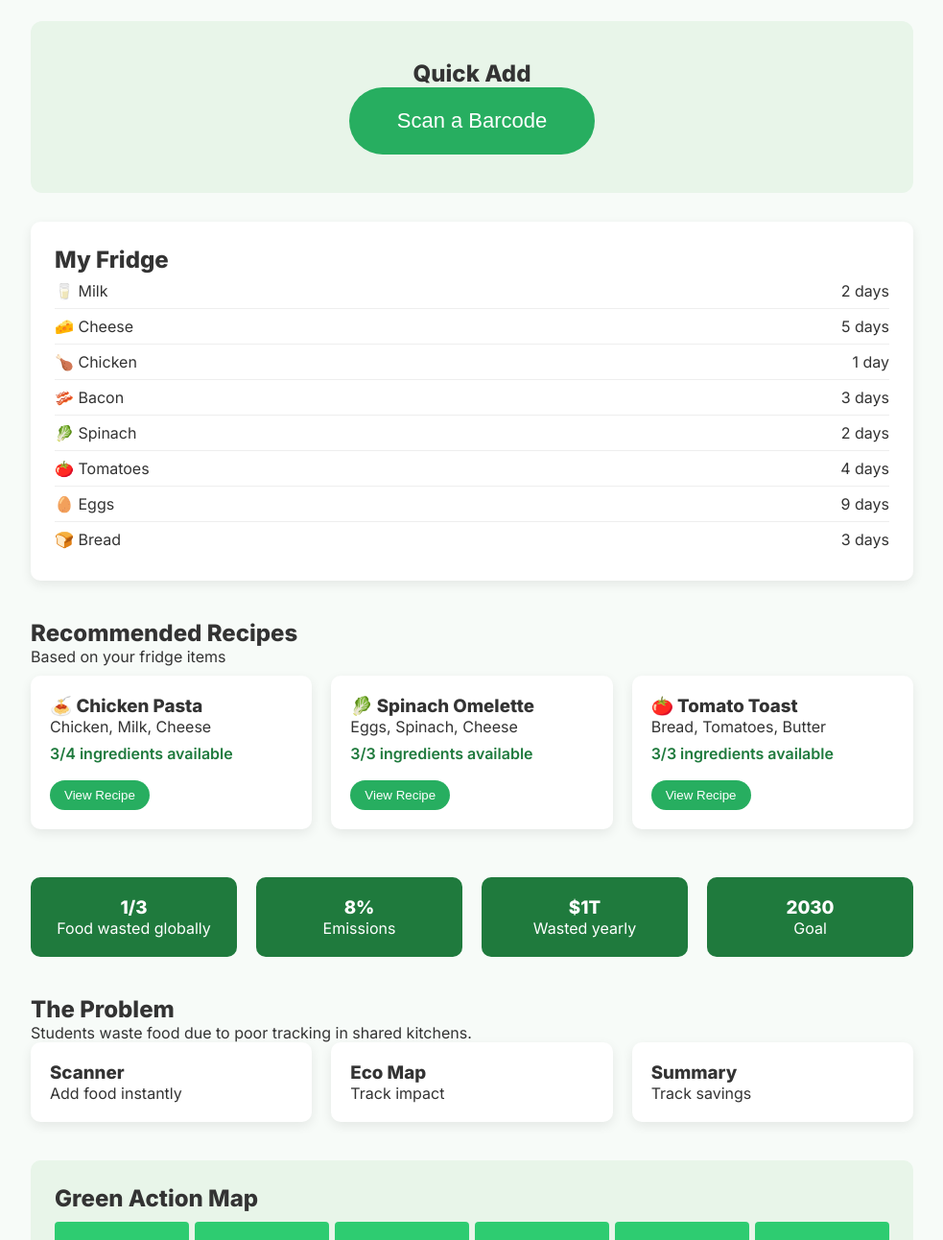
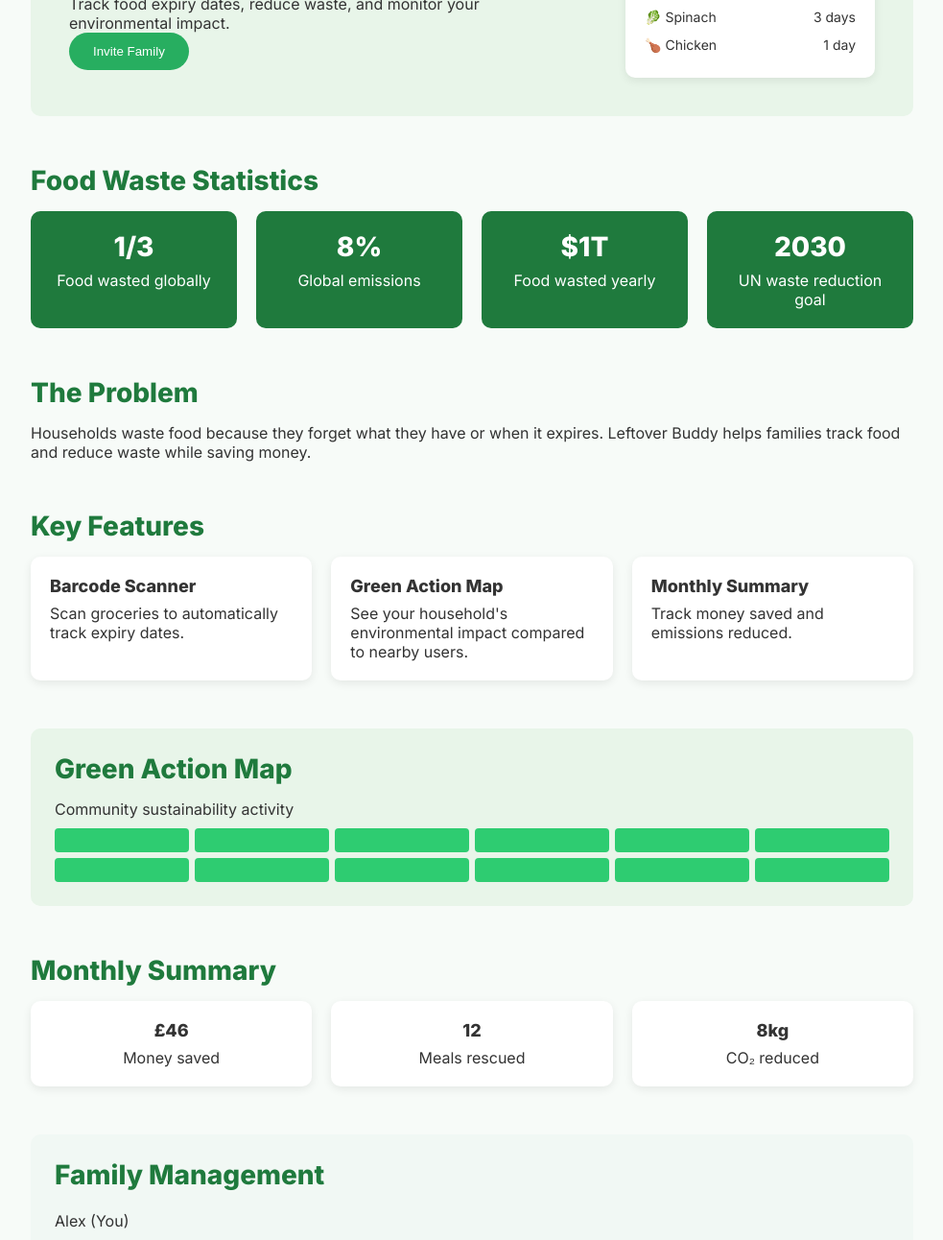
Before and after one commit to cellsh0215/cellsh0215.github.io, a plain HTML site: page index.html in a window 1280 px wide. Shown: the part 155-1447 px from the top of the page at 96% size, without its empty margins (148-1131 px from the left). Drawn offline with Linux system fonts and the light colour scheme.

Commit message:
Add files via upload

```diff
--- a/index.html
+++ b/index.html
@@ -10,7 +10,11 @@
 
 <style>
 
-*{margin:0;padding:0;box-sizing:border-box;}
+*{
+box-sizing:border-box;
+margin:0;
+padding:0;
+}
 
 body{
 font-family:'Inter',sans-serif;
@@ -18,103 +22,77 @@
 color:#333;
 }
 
+/* CONTENT WIDTH FOR PDF */
+
 .container{
 max-width:1000px;
 margin:auto;
 padding:40px;
 }
 
-/* TITLE */
+/* HEADINGS */
 
-.title{
-font-size:72px;
-font-weight:800;
+h1{
+font-size:42px;
 color:#1f7a3d;
+margin-bottom:10px;
 }
 
-.subtitle{
-margin-bottom:30px;
+h2{
+font-size:28px;
+color:#1f7a3d;
+margin-bottom:15px;
 }
 
-/* SCANNER */
+h3{
+font-size:18px;
+margin-bottom:8px;
+}
 
-.scanner{
+section{
+margin-bottom:50px;
+}
+
+/* HERO */
+
+.hero{
 background:#e8f5e9;
 padding:40px;
-border-radius:12px;
-text-align:center;
-margin-bottom:30px;
+border-radius:10px;
+display:flex;
+justify-content:space-between;
+align-items:center;
+gap:30px;
 }
 
-.scan-btn{
+.hero-text{
+max-width:60%;
+}
+
+.hero button{
 background:#27ae60;
 color:white;
 border:none;
-padding:22px 50px;
-font-size:22px;
-border-radius:40px;
+padding:12px 25px;
+border-radius:25px;
 cursor:pointer;
-transition:.3s;
 }
 
-.scan-btn:hover{
-transform:scale(1.05);
-}
+/* APP CARD */
 
-/* FRIDGE */
-
-.fridge{
-background:white;
-padding:25px;
-border-radius:10px;
-box-shadow:0 4px 12px rgba(0,0,0,0.08);
-margin-bottom:40px;
-}
-
-.food{
-display:flex;
-justify-content:space-between;
-padding:8px 0;
-border-bottom:1px solid #eee;
-}
-
-.food:last-child{border:none;}
-
-/* RECIPES */
-
-.recipe-grid{
-display:grid;
-grid-template-columns:repeat(3,1fr);
-gap:20px;
-margin-bottom:50px;
-}
-
-.recipe-card{
+.app-card{
 background:white;
 padding:20px;
 border-radius:10px;
-box-shadow:0 4px 12px rgba(0,0,0,0.08);
-transition:.3s;
+box-shadow:0 3px 10px rgba(0,0,0,0.08);
+width:260px;
 }
 
-.recipe-card:hover{
-transform:translateY(-6px);
-}
-
-.match{
-color:#1f7a3d;
-font-weight:600;
-margin:8px 0;
-}
-
-.recipe-card button{
-margin-top:10px;
-padding:8px 15px;
-border:none;
-border-radius:20px;
-background:#27ae60;
-color:white;
-cursor:pointer;
+.item{
+display:flex;
+justify-content:space-between;
+padding:6px 0;
+font-size:14px;
 }
 
 /* STATS */
@@ -123,7 +101,6 @@
 display:grid;
 grid-template-columns:repeat(4,1fr);
 gap:20px;
-margin-bottom:40px;
 }
 
 .stat{
@@ -134,25 +111,23 @@
 text-align:center;
 }
 
-/* FEATURES */
+.stat h3{
+font-size:28px;
+}
 
-.features{
+/* FEATURE CARDS */
+
+.cards{
 display:grid;
 grid-template-columns:repeat(3,1fr);
 gap:20px;
-margin-bottom:40px;
 }
 
-.feature{
+.card{
 background:white;
 padding:20px;
 border-radius:10px;
-box-shadow:0 4px 12px rgba(0,0,0,0.08);
-transition:.3s;
-}
-
-.feature:hover{
-transform:translateY(-6px);
+box-shadow:0 3px 10px rgba(0,0,0,0.08);
 }
 
 /* MAP */
@@ -161,7 +136,6 @@
 background:#e8f5e9;
 padding:25px;
 border-radius:10px;
-margin-bottom:40px;
 }
 
 .map-grid{
@@ -183,7 +157,6 @@
 display:grid;
 grid-template-columns:repeat(3,1fr);
 gap:20px;
-margin-bottom:40px;
 }
 
 .summary-card{
@@ -191,16 +164,15 @@
 padding:20px;
 border-radius:10px;
 text-align:center;
-box-shadow:0 4px 12px rgba(0,0,0,0.08);
+box-shadow:0 3px 10px rgba(0,0,0,0.08);
 }
 
-/* ROOMMATES */
+/* FAMILY */
 
-.roommates{
+.family{
 background:#f1f8f4;
 padding:25px;
 border-radius:10px;
-margin-bottom:40px;
 }
 
 .member{
@@ -209,36 +181,13 @@
 padding:6px 0;
 }
 
-/* REPORT */
+/* TESTIMONIAL */
 
-.report{
-background:#e8f5e9;
+.testimonial{
+background:white;
 padding:25px;
 border-radius:10px;
-margin-bottom:40px;
-text-align:center;
-}
-
-.co2{
-font-size:38px;
-font-weight:700;
-color:#1f7a3d;
-}
-
-/* TESTIMONIAL */
-
-.testimonials{
-display:grid;
-grid-template-columns:repeat(2,1fr);
-gap:20px;
-margin-bottom:40px;
-}
-
-.quote{
-background:white;
-padding:20px;
-border-radius:10px;
-box-shadow:0 4px 12px rgba(0,0,0,0.08);
+box-shadow:0 3px 10px rgba(0,0,0,0.08);
 font-style:italic;
 }
 
@@ -246,14 +195,13 @@
 
 .signup{
 text-align:center;
-margin-bottom:30px;
 }
 
 .signup input{
 padding:10px;
+width:220px;
+border:1px solid #ccc;
 border-radius:20px;
-border:1px solid #ccc;
-width:220px;
 margin-right:10px;
 }
 
@@ -268,13 +216,36 @@
 /* FOOTER */
 
 footer{
+margin-top:30px;
 text-align:center;
 font-size:13px;
 color:#666;
 }
 
+/* PRINT SETTINGS FOR PDF */
+
 @media print{
-body{background:white;}
+
+body{
+background:white;
+}
+
+.hero{
+page-break-inside:avoid;
+}
+
+.cards{
+page-break-inside:avoid;
+}
+
+.stats{
+page-break-inside:avoid;
+}
+
+.summary{
+page-break-inside:avoid;
+}
+
 }
 
 </style>
@@ -284,136 +255,186 @@
 
 <div class="container">
 
-<div class="title">Leftover Buddy</div>
-<p class="subtitle">Reduce food waste, save money, and cook smarter with your roommates.</p>
+<section class="hero">
 
-<section class="scanner">
-<h2>Quick Add</h2>
-<button class="scan-btn" onclick="scanBarcode()">Scan a Barcode</button>
-</section>
+<div class="hero-text">
 
-<section class="fridge">
-<h2>My Fridge</h2>
+<h1>Leftover Buddy</h1>
 
-<div class="food">🥛 Milk <span>2 days</span></div>
-<div class="food">🧀 Cheese <span>5 days</span></div>
-<div class="food">🍗 Chicken <span>1 day</span></div>
-<div class="food">🥓 Bacon <span>3 days</span></div>
-<div class="food">🥬 Spinach <span>2 days</span></div>
-<div class="food">🍅 Tomatoes <span>4 days</span></div>
-<div class="food">🥚 Eggs <span>9 days</span></div>
-<div class="food">🍞 Bread <span>3 days</span></div>
+<p>
+Track food expiry dates, reduce waste, and monitor your environmental impact.
+</p>
+
+<button>Invite Family</button>
+
+</div>
+
+<div class="app-card">
+
+<h3>My Fridge</h3>
+
+<div class="item">🥛 Milk <span>2 days</span></div>
+<div class="item">🥬 Spinach <span>3 days</span></div>
+<div class="item">🍗 Chicken <span>1 day</span></div>
+
+</div>
 
 </section>
 
+
 <section>
-<h2>Recommended Recipes</h2>
-<p style="margin-bottom:10px;">Based on your fridge items</p>
 
-<div class="recipe-grid">
+<h2>Food Waste Statistics</h2>
 
-<div class="recipe-card">
-<h3>🍝 Chicken Pasta</h3>
-<p>Chicken, Milk, Cheese</p>
-<p class="match">3/4 ingredients available</p>
-<button>View Recipe</button>
+<div class="stats">
+
+<div class="stat">
+<h3>1/3</h3>
+<p>Food wasted globally</p>
 </div>
 
-<div class="recipe-card">
-<h3>🥬 Spinach Omelette</h3>
-<p>Eggs, Spinach, Cheese</p>
-<p class="match">3/3 ingredients available</p>
-<button>View Recipe</button>
+<div class="stat">
+<h3>8%</h3>
+<p>Global emissions</p>
 </div>
 
-<div class="recipe-card">
-<h3>🍅 Tomato Toast</h3>
-<p>Bread, Tomatoes, Butter</p>
-<p class="match">3/3 ingredients available</p>
-<button>View Recipe</button>
+<div class="stat">
+<h3>$1T</h3>
+<p>Food wasted yearly</p>
+</div>
+
+<div class="stat">
+<h3>2030</h3>
+<p>UN waste reduction goal</p>
 </div>
 
 </div>
 
 </section>
 
-<section class="stats">
-<div class="stat"><h3>1/3</h3><p>Food wasted globally</p></div>
-<div class="stat"><h3>8%</h3><p>Emissions</p></div>
-<div class="stat"><h3>$1T</h3><p>Wasted yearly</p></div>
-<div class="stat"><h3>2030</h3><p>Goal</p></div>
+
+<section>
+
+<h2>The Problem</h2>
+
+<p>
+Households waste food because they forget what they have or when it expires.
+Leftover Buddy helps families track food and reduce waste while saving money.
+</p>
+
 </section>
 
+
 <section>
-<h2>The Problem</h2>
-<p>Students waste food due to poor tracking in shared kitchens.</p>
+
+<h2>Key Features</h2>
+
+<div class="cards">
+
+<div class="card">
+<h3>Barcode Scanner</h3>
+<p>Scan groceries to automatically track expiry dates.</p>
+</div>
+
+<div class="card">
+<h3>Green Action Map</h3>
+<p>See your household's environmental impact compared to nearby users.</p>
+</div>
+
+<div class="card">
+<h3>Monthly Summary</h3>
+<p>Track money saved and emissions reduced.</p>
+</div>
+
+</div>
+
 </section>
 
-<section class="features">
-<div class="feature"><h3>Scanner</h3><p>Add food instantly</p></div>
-<div class="feature"><h3>Eco Map</h3><p>Track impact</p></div>
-<div class="feature"><h3>Summary</h3><p>Track savings</p></div>
+
+<section class="map">
+
+<h2>Green Action Map</h2>
+
+<p>Community sustainability activity</p>
+
+<div class="map-grid">
+
+<div></div><div></div><div></div><div></div><div></div><div></div>
+<div></div><div></div><div></div><div></div><div></div><div></div>
+
+</div>
+
 </section>
 
-<section class="map">
-<h2>Green Action Map</h2>
-<div class="map-grid">
-<div></div><div></div><div></div><div></div><div></div><div></div>
+
+<section>
+
+<h2>Monthly Summary</h2>
+
+<div class="summary">
+
+<div class="summary-card">
+<h3>£46</h3>
+<p>Money saved</p>
 </div>
+
+<div class="summary-card">
+<h3>12</h3>
+<p>Meals rescued</p>
+</div>
+
+<div class="summary-card">
+<h3>8kg</h3>
+<p>CO₂ reduced</p>
+</div>
+
+</div>
+
 </section>
 
-<section class="summary">
-<div class="summary-card"><h3>£52</h3><p>Saved</p></div>
-<div class="summary-card"><h3>14</h3><p>Meals</p></div>
-<div class="summary-card"><h3>9kg</h3><p>CO₂</p></div>
+
+<section class="family">
+
+<h2>Family Management</h2>
+
+<div class="member">Alex (You)</div>
+<div class="member">Jamie – Added groceries</div>
+<div class="member">Sam – Completed food check</div>
+
 </section>
 
-<section class="roommates">
-<h2>Roommates</h2>
-<div class="member">Alex</div>
-<div class="member">Jamie</div>
-<div class="member">Chris</div>
+
+<section>
+
+<h2>Customer Feedback</h2>
+
+<div class="testimonial">
+
+“Leftover Buddy helped our family save money and reduce food waste every week.”
+
+</div>
+
 </section>
 
-<section class="report">
-<h2>Waste Reduction Report</h2>
-<div class="co2" id="co2">0 kg CO₂</div>
+
+<section class="signup">
+
+<h2>Join the Movement</h2>
+
+<input placeholder="Enter email">
+<button>Sign Up</button>
+
 </section>
 
-<section class="testimonials">
-<div class="quote">“Saved us loads of money.”</div>
-<div class="quote">“We waste way less food now.”</div>
-</section>
-
-<section class="signup">
-<h2>Join</h2>
-<input placeholder="Email">
-<button onclick="subscribe()">Sign Up</button>
-</section>
 
 <footer>
-<p>© 2026 Leftover Buddy</p>
+
+<p>Leftover Buddy – Reducing food waste together</p>
+<p>© 2026</p>
+
 </footer>
 
 </div>
 
-<script>
-
-function scanBarcode(){
-alert("Barcode scanned! Item added.");
-}
-
-function subscribe(){
-alert("Signed up!");
-}
-
-let co2=0;
-setInterval(()=>{
-co2+=Math.random()*0.2;
-document.getElementById("co2").innerText=co2.toFixed(1)+" kg CO₂";
-},800);
-
-</script>
-
 </body>
 </html>
```
